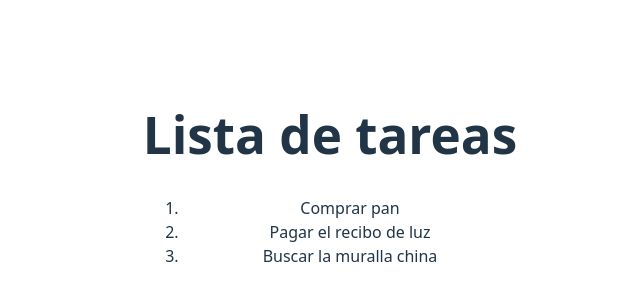
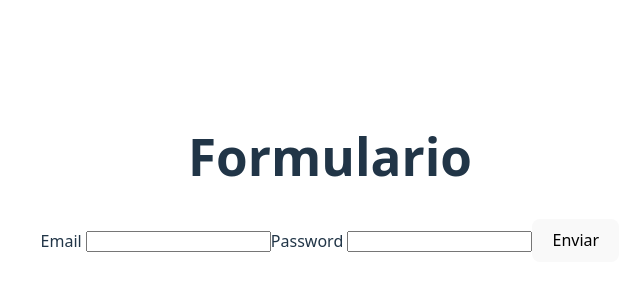
Before and after one commit to bryanribero/react_pruebas, a React (Vite) app: page / in a window 1280 px wide. Shown: the part 222-522 px from the top of the page, without its empty margins (310-950 px from the left). Built offline with nearby package versions, Linux system fonts and the light colour scheme.

Commit message:
formulario basico

```diff
--- a/src/App.jsx
+++ b/src/App.jsx
@@ -4,12 +4,13 @@ import Evento from './components/Evento.jsx'
 import Form from './components/Form.jsx'
 import Contador from './components/Contador.jsx'
 import ListaTareas from './components/ListaTareas.jsx'
+import FormularioUno from './components/Formulario.jsx'
 
 export default function App() {
   return (
     <>
       <div>
-        <ListaTareas></ListaTareas>
+        <FormularioUno />
       </div>
     </>
   )
--- /dev/null
+++ b/src/components/Formulario.jsx
@@ -0,0 +1,64 @@
+import { useState } from 'react'
+
+export default function FormularioUno() {
+  const [email, setEmail] = useState('')
+  const [pass, setPass] = useState('')
+  const [err, setErr] = useState('')
+  const [submitted, setSubmitted] = useState(false)
+
+  function manejarSubmit(e) {
+    e.preventDefault()
+    setSubmitted(true)
+    if (!email.trim()) {
+      setErr('Ingrese un email')
+
+      return
+    } else if (!email.includes('@')) {
+      setErr('Formato de email invalido')
+
+      return
+    }
+
+    if (!pass.trim()) {
+      setErr('Ingrese un password')
+
+      return
+    }
+
+    setErr('')
+    setEmail('')
+    setPass('')
+  }
+  return (
+    <div>
+      <form onSubmit={(e) => manejarSubmit(e)}>
+        <h1>Formulario</h1>
+
+        {submitted &&
+          (err ? (
+            <p style={{ color: 'red' }}>{err}</p>
+          ) : (
+            <p style={{ color: 'green' }}>Ingresado con exito!</p>
+          ))}
+
+        <label htmlFor="email">Email </label>
+        <input
+          type="email"
+          id="email"
+          value={email}
+          onChange={(e) => setEmail(e.target.value)}
+        />
+
+        <label htmlFor="pass">Password </label>
+        <input
+          type="password"
+          id="pass"
+          value={pass}
+          onChange={(e) => setPass(e.target.value)}
+        />
+
+        <button type="submit">Enviar</button>
+      </form>
+    </div>
+  )
+}
```
